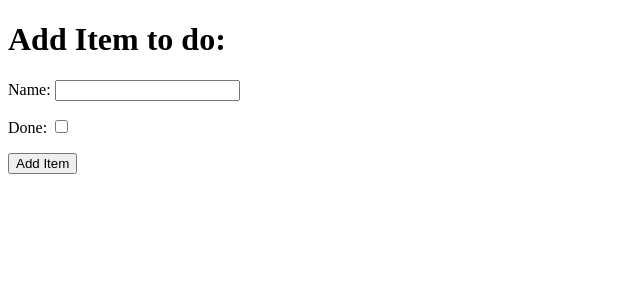
After one commit to cartman1978/test-django, a Django app: page /add in a window 1280 px wide. The commit adds this page. Shown: the top 300 px of the page, without its empty margins (0-640 px from the left). Run offline with Django 3.2, Linux system fonts and the light colour scheme.

Commit message:
add add_item template

```diff
--- a/django_todo/urls.py
+++ b/django_todo/urls.py
@@ -15,9 +15,10 @@ Including another URLconf
 """
 from django.contrib import admin
 from django.urls import path
-from todo.views import get_todo_list
+from todo.views import get_todo_list, add_item
 
 urlpatterns = [
     path('admin/', admin.site.urls),
-    path('', get_todo_list, name='get_todo_list')
+    path('', get_todo_list, name='get_todo_list'),
+    path('add', add_item, name='add')
 ]
--- /dev/null
+++ b/todo/templates/todo/add_item.html
@@ -0,0 +1,32 @@
+<!DOCTYPE html>
+<html lang="en">
+<head>
+    <meta charset="UTF-8">
+    <meta http-equiv="X-UA-Compatible" content="IE=edge">
+    <meta name="viewport" content="width=device-width, initial-scale=1.0">
+    <title>Home</title>
+</head>
+<body>
+    <h1>Add Item to do:</h1>
+    <form method="post" action="add">
+        <div>
+            <p>
+                <label for="id_name">Name: </label>
+                <input type="text", id="id_name" name="item_name">
+            </p>
+        </div>
+        <div>
+            <p>
+                <label for="id_done">Done: </label>
+                <input type="checkbox", id="id_done" name="done">
+            </p>
+        </div>
+        <div>
+            <p>
+            <button type="submit">Add Item</button>
+        </p>
+        </div>
+    </form>
+
+</body>
+</html>
--- a/todo/templates/todo/todo_list.html
+++ b/todo/templates/todo/todo_list.html
@@ -24,5 +24,6 @@
             <tr><td>You have nothing to do.</td></tr>
         {% endfor %}
     </table>
+    <a href="/add">Add an item</a>
 </body>
 </html>
--- a/todo/views.py
+++ b/todo/views.py
@@ -11,3 +11,7 @@ def get_todo_list(request):
         'items': items
     }
     return render(request, "todo/todo_list.html", context)
+
+
+def add_item(request):
+    return render(request, "todo/add_item.html")
```
